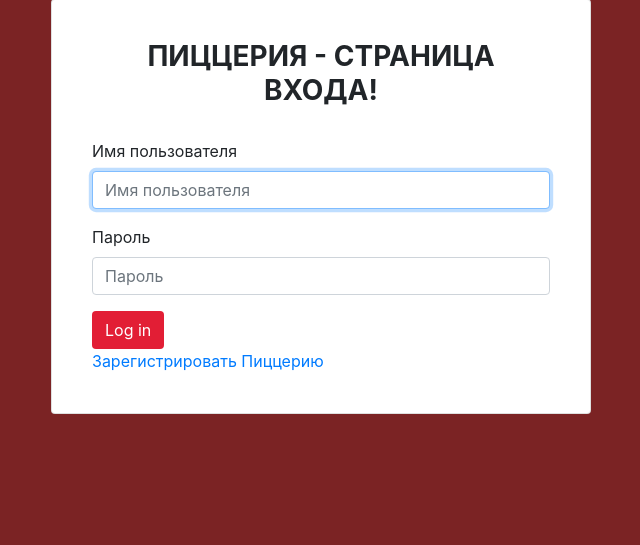
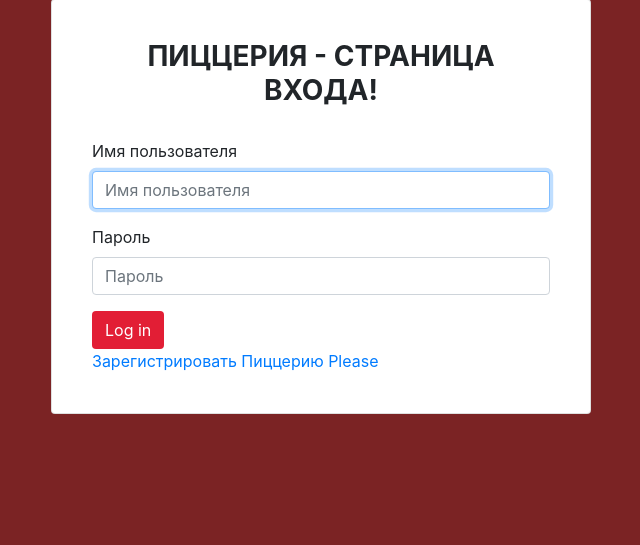
Before and after one commit to kraimbekov/django3-pizzashop, a Django app: page /pizzashop/sign_in/ in a window 1280 px wide. Shown: the part 123-668 px from the top of the page, without its empty margins (319-959 px from the left). Run offline with Django 3.2, Linux system fonts and the light colour scheme; some libraries are stand-ins or nearby versions.

Commit message:
local settings

```diff
--- a/pizzashopapp/templates/pizzashop/sign_in.html
+++ b/pizzashopapp/templates/pizzashop/sign_in.html
@@ -14,5 +14,5 @@
     {%  bootstrap_form form %}
     <button class="btn btn-red pull-right" type="submit">Log in</button>
 </form>
-    <a href="{% url 'pizzashop-sign-up' %}">Зарегистрировать Пиццерию</a>
+    <a href="{% url 'pizzashop-sign-up' %}">Зарегистрировать Пиццерию Please</a>
 {% endblock %}
```
